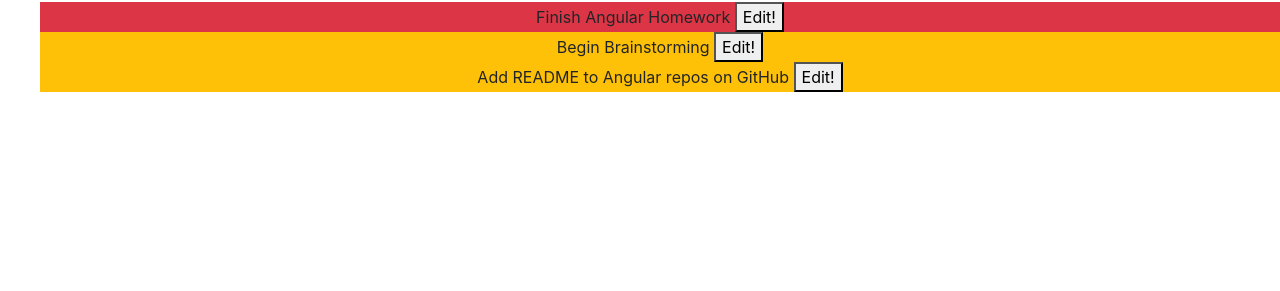
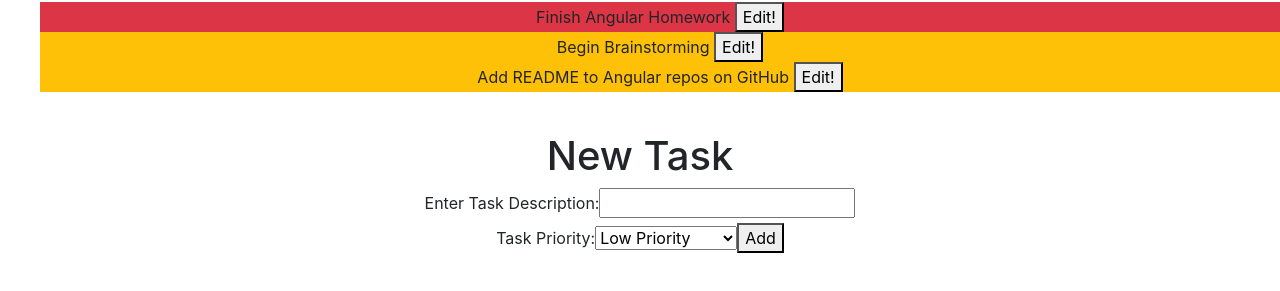
Before and after one commit to cjrhone/typescript-to-do, an Angular app in the folder to-do/: page / in a window 1280 px wide. Shown: the part 405-696 px from the top of the page. Built offline with nearby package versions, Linux system fonts and the light colour scheme.

Commit message:
Add new task functionality

```diff
--- a/to-do/src/app/app.component.html
+++ b/to-do/src/app/app.component.html
@@ -37,7 +37,12 @@
 </div> -->
 
 <app-edit-task [childSelectedTask]="selectedTask" (clickedDone)="finishedEditing()"></app-edit-task>
+
+<app-new-task (sendTask)="addTask($event)"></app-new-task>
+
 </div>
+
+
 
 
 
--- a/to-do/src/app/app.component.ts
+++ b/to-do/src/app/app.component.ts
@@ -25,6 +25,10 @@ export class AppComponent {
     new Task('Begin Brainstorming', 2),
     new Task('Add README to Angular repos on GitHub', 2)
   ];
+
+  addTask(newTask: Task) {
+    this.masterTaskList.push(newTask);
+  }
 
   editTask(clickedTask) {
     this.selectedTask = clickedTask;
--- a/to-do/src/app/app.module.ts
+++ b/to-do/src/app/app.module.ts
@@ -9,6 +9,7 @@ import { WelcomeComponent } from './welcome/welcome.component';
 import { FormsModule } from '@angular/forms';
 import { TaskListComponent } from './task-list/task-list.component';
 import { EditTaskComponent } from './edit-task/edit-task.component';
+import { NewTaskComponent } from './new-task/new-task.component';
 
 
 @NgModule({
@@ -17,7 +18,8 @@ import { EditTaskComponent } from './edit-task/edit-task.component';
     AppComponent,
     WelcomeComponent,
     TaskListComponent,
-    EditTaskComponent
+    EditTaskComponent,
+    NewTaskComponent
   //declaration is an array of all components that will reside in this module.
   //when we generate new components they'll be added here
   ],
--- /dev/null
+++ b/to-do/src/app/new-task/new-task.component.html
@@ -0,0 +1,14 @@
+<h1>New Task</h1>
+<div>
+ <label>Enter Task Description:</label>
+ <input #newDescription>
+</div>
+<div>
+  <label>Task Priority:</label>
+  <select #newPriority>
+    <option [value]="1"> Low Priority </option>
+    <option [value]="2"> Medium Priority </option>
+    <option [value]="3"> High Priority </option>
+  </select>
+  <button (click)="submitForm(newDescription.value, newPriority.value)">Add</button>
+</div>
--- /dev/null
+++ b/to-do/src/app/new-task/new-task.component.ts
@@ -0,0 +1,18 @@
+import { Component, Output, EventEmitter } from '@angular/core';
+import { Task } from '../models/task.model';
+
+@Component({
+  selector: 'app-new-task',
+  templateUrl: './new-task.component.html',
+  styleUrls: ['./new-task.component.css']
+})
+
+export class NewTaskComponent {
+  @Output() sendTask = new EventEmitter();
+
+  submitForm(description: string, priority: number) {
+    let newTask: Task = new Task(description, priority)
+    this.sendTask.emit(newTask);
+  }
+
+}
```
Also changed, not shown: to-do/src/app/new-task/new-task.component.css (added), 1 other file (tests, documents, lock files or other folders).
